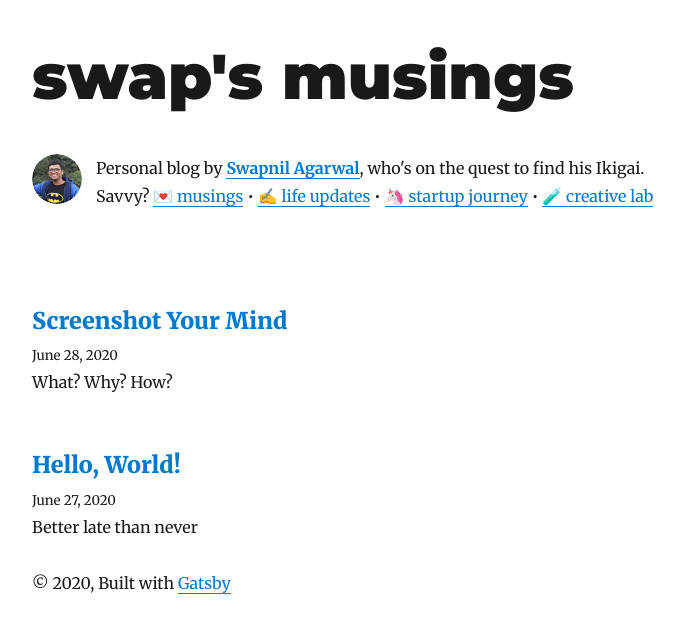
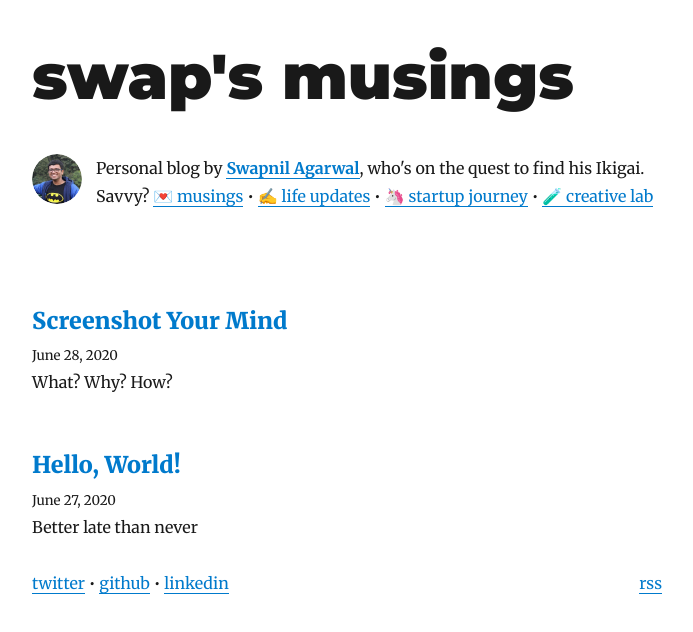
Before and after one commit to swapagarwal/writes, a Gatsby site: page / in a window 1280 px wide. Shown: the whole page, without its empty margins (293-986 px from the left). Built offline with nearby package versions, Linux system fonts and the light colour scheme; Gatsby itself is replaced by a stand-in of ours; some packages are replaced by stand-ins of ours.

Commit message:
update footer

```diff
--- a/src/components/layout.js
+++ b/src/components/layout.js
@@ -59,9 +59,14 @@ const Layout = ({ location, title, children }) => {
       <header>{header}</header>
       <main>{children}</main>
       <footer>
-        © {new Date().getFullYear()}, Built with
-        {` `}
-        <a href="https://www.gatsbyjs.org">Gatsby</a>
+        <div style={{ float: `right` }}>
+          <a href={`rss.xml`} target="_blank" rel="noopener noreferrer">rss</a>
+        </div>
+        <a href={`https://twitter.com/SwapAgarwal`} target="_blank" rel="noopener noreferrer">twitter</a>
+        {' '}&bull;{' '}
+        <a href={`https://github.com/swapagarwal`} target="_blank" rel="noopener noreferrer">github</a>
+        {' '}&bull;{' '}
+        <a href={`https://www.linkedin.com/in/swapagarwal/`} target="_blank" rel="noopener noreferrer">linkedin</a>
       </footer>
     </div>
   )
```
Also changed, not shown: content/assets/gatsby-icon.png.
